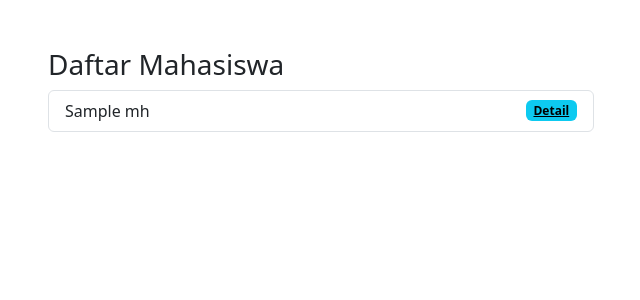
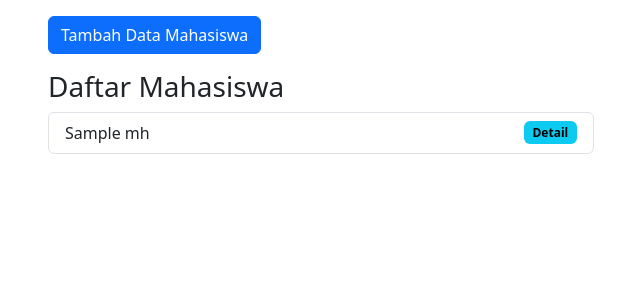
Before and after one commit to agilalatas17/prakweb_b_203040093, a PHP site: the page made by mvc/app/views/mahasiswa/index.php in a window 1280 px wide. Shown: the part 56-356 px from the top of the page, without its empty margins (34-674 px from the left). Run offline with PHP 8.4, Linux system fonts and the light colour scheme; the template is opened without the code that fills it: most values are stand-ins (such as "Sample title", 1, 10 or a date in 2020); some libraries are stand-ins or nearby versions.

Commit message:
Insert Data + Modal Box Bootstrap

```diff
--- a/mvc/app/core/Database.php
+++ b/mvc/app/core/Database.php
@@ -62,4 +62,8 @@ class Database {
         $this->execute();
         return $this->stmt->fetch(PDO::FETCH_ASSOC);
     }
+
+    public function rowCount() {
+        return $this->stmt->rowCount();
+    }
 }
--- a/mvc/app/views/mahasiswa/detail.php
+++ b/mvc/app/views/mahasiswa/detail.php
@@ -5,7 +5,7 @@
             <h6 class="card-subtitle mb-2 text-muted"><?= $data['mhs']['nrp']; ?></h6>
             <p class="card-text"><?= $data['mhs']['email']; ?></p>
             <p class="card-text"><?= $data['mhs']['jurusan']; ?></p>
-            <a href="<?= BASEURL; ?>/mahasiswa" class="card-link">Kembali</a>
+            <a href="<?= BASEURL; ?>/mahasiswa" class="btn text-primary card-link">Kembali</a>
         </div>
     </div>
 </div>
--- a/mvc/app/views/mahasiswa/index.php
+++ b/mvc/app/views/mahasiswa/index.php
@@ -1,6 +1,11 @@
-<div class="container mt-5">
+<div class="container mt-3">
     <div class="row">
         <div class="col-6">
+            <!-- Button trigger modal -->
+            <button type="button" class="btn btn-primary mb-3" data-bs-toggle="modal" data-bs-target="#formModal">
+                Tambah Data Mahasiswa
+            </button>
+
             <h3>Daftar Mahasiswa</h3>
 
             <ul class="list-group">
@@ -8,7 +13,7 @@
                 <li class="list-group-item d-flex justify-content-between align-items-center">
                     <?= $mhs['nama']; ?>
                     <a href="<?= BASEURL; ?>/mahasiswa/detail/<?= $mhs['id']; ?>"
-                        class="badge text-bg-info stretched-link">Detail</a>
+                        class="btn badge text-bg-info stretched-link">Detail</a>
                 </li>
                 <?php endforeach; ?>
             </ul>
@@ -16,3 +21,47 @@
         </div>
     </div>
 </div>
+
+<!-- Modal -->
+<div class="modal fade" id="formModal" tabindex="-1" aria-labelledby="judulModal" aria-hidden="true">
+    <div class="modal-dialog">
+        <div class="modal-content">
+            <div class="modal-header">
+                <h1 class="modal-title fs-5" id="judulModal">Tambah Data Mahasiswa</h1>
+                <button type="button" class="btn-close" data-bs-dismiss="modal" aria-label="Close"></button>
+            </div>
+            <form action="<?= BASEURL; ?>/mahasiswa/tambah" method="post">
+                <div class="modal-body">
+                    <div class="mb-3">
+                        <label for="nama" class="form-label">Nama</label>
+                        <input type="text" class="form-control" id="nama" name="nama">
+                    </div>
+                    <div class="mb-3">
+                        <label for="nrp" class="form-label">NRP</label>
+                        <input type="number" class="form-control" id="nrp" name="nrp">
+                    </div>
+                    <div class="mb-3">
+                        <label for="email" class="form-label">Email</label>
+                        <input type="email" class="form-control" id="email" name="email">
+                    </div>
+                    <div class="mb-3">
+                        <label for="jurusan" class="form-label">Jurusan</label>
+                        <select class="form-control" id="jurusan" name="jurusan">
+                            <!-- <option selected>Open this select menu</option> -->
+                            <option value="Teknik Informatika">Teknik Informatika</option>
+                            <option value="Teknik Industri">Teknik Industri</option>
+                            <option value="Teknik Pangan">Teknik Pangan</option>
+                            <option value="Teknik Planologi">Teknik Planologi</option>
+                            <option value="Teknik Lingkungan">Teknik Lingkungan</option>
+                        </select>
+                    </div>
+
+                </div>
+                <div class="modal-footer">
+                    <button type="button" class="btn btn-secondary" data-bs-dismiss="modal">Close</button>
+                    <button type="submit" class="btn btn-primary">Tambah Data</button>
+                </div>
+            </form>
+        </div>
+    </div>
+</div>
```
Also changed, not shown: mvc/app/controllers/Mahasiswa.php (+7 -0 lines), mvc/app/models/Mahasiswa_model.php (+15 -0 lines).
